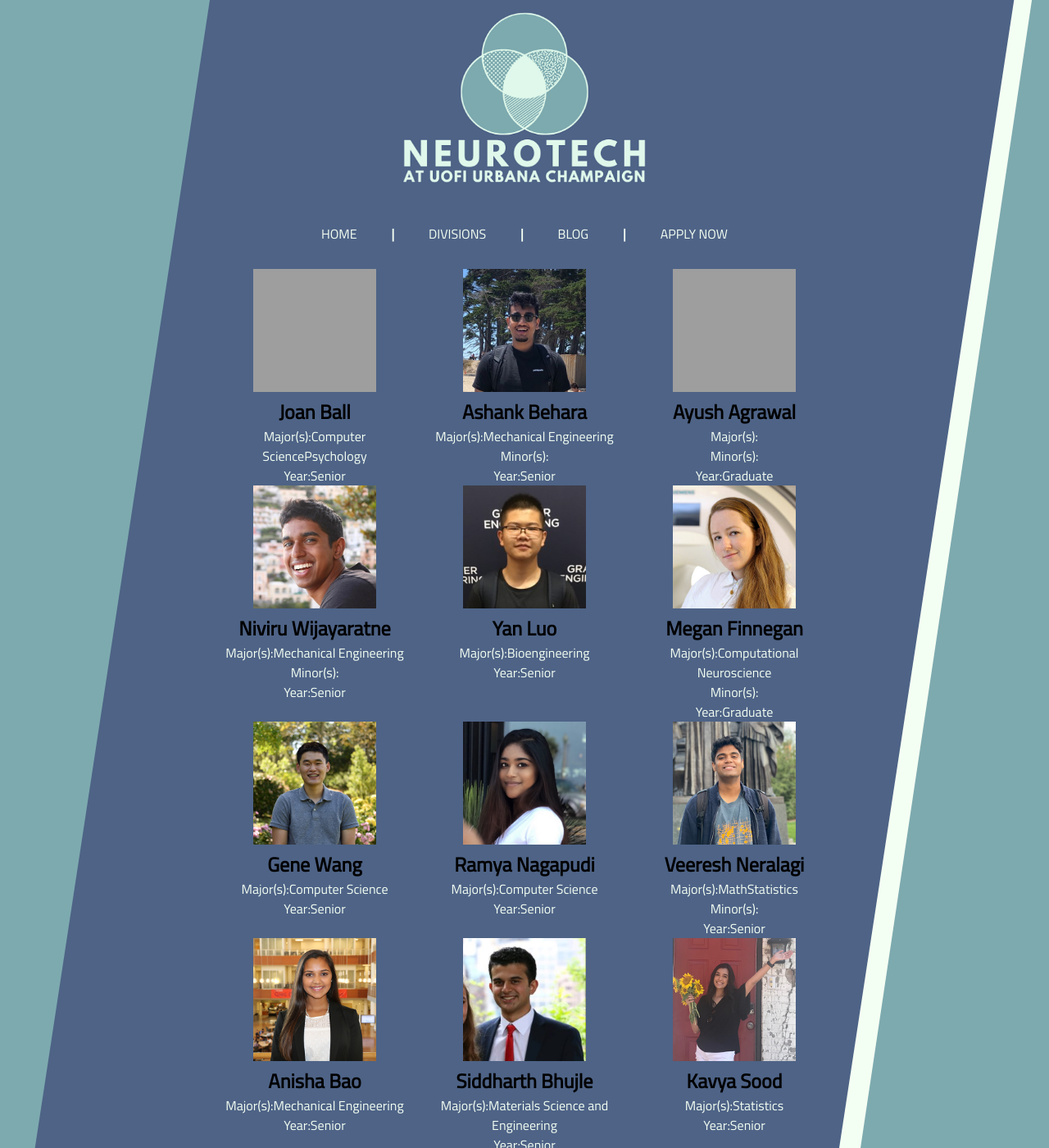
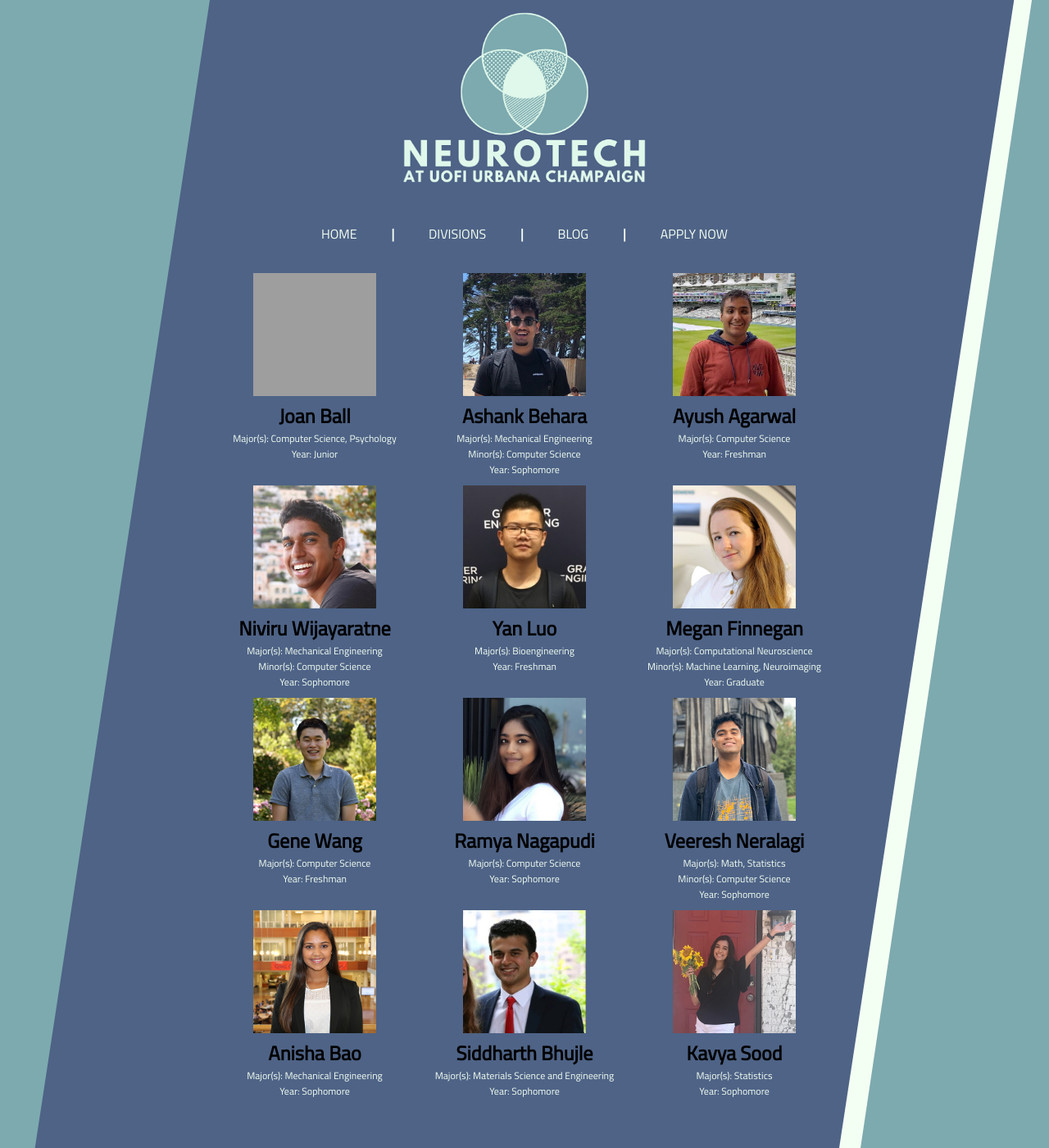
Before and after one commit to neurotech-uiuc/neurotech-site, a Jekyll site: the page built from members.markdown, in a window 1280 px wide and 1400 px high. Shown: the whole window at 82% size. Built offline with Jekyll 4.4.1, drawn with Linux system fonts in a browser that asks for light colours; grey boxes are pictures that could not be loaded.

Commit message:
minor fixes

```diff
--- a/_data/members.json
+++ b/_data/members.json
@@ -2,7 +2,7 @@
   "member_list": [
     "Joan Ball",
     "Ashank Behara",
-    "Ayush Agrawal",
+    "Ayush Agarwal",
     "Niviru Wijayaratne",
     "Yan Luo",
     "Megan Finnegan",
--- a/_includes/profile.html
+++ b/_includes/profile.html
@@ -3,27 +3,23 @@
 -->
 
 {%- assign member = site.data.members[include.member_name] -%}
-{%- assign year_diff = site.year_end | minus: member.grad -%}
+{%- assign year_diff = member.grad | minus: site.year_end -%}
 
 <div class="member-profile">
-  <a href="{{ member.linkedin }}">
+  <a href="{{ member.linkedin }}" rel="noopener noreferrer" target="_blank">
     <img src="{{ member.image | prepend: "/assets/images/members/" }}" />
   </a>
 
   <h1>{{ include.member_name }}</h1>
-  <p>Major(s):
-    {%- for major in member.majors -%}
-      {{ major }}
-    {%- endfor -%}
+  <p>Major(s):{{" "}}
+    {{ member.majors | join: ", " }}
   </p>
   {%- if member.minors.size != 0 -%}
-    <p>Minor(s):
-      {%- for minor in member.majors -%}
-        {{ major }}
-      {%- endfor -%}
+    <p>Minor(s):{{" "}}
+      {{ member.minors | join: ", "}}
     </p>
   {%- endif -%}
-  <p>Year:
+  <p>Year:{{" "}}
     {%- unless member.grad -%}
       Graduate
     {%- else -%}
--- a/assets/members.scss
+++ b/assets/members.scss
@@ -12,6 +12,7 @@
 
 .member-profile {
   width: 20vw;
+  margin: 5px 0;
 
   img {
     width: 150px;
@@ -20,6 +21,7 @@
 
   p {
     margin: 0 5px;
+    font-size: 12px;
   }
 
   h1 {
```
